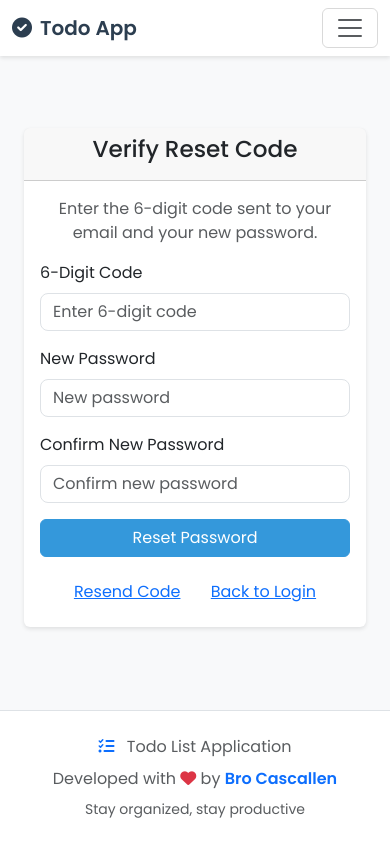
After one commit to cascallensteve/new-to-do-updated, a Django app: page /todos/password-reset/verify/ in a window 390 px wide. The commit adds this page. Run offline with Django 5.2, Linux system fonts and the light colour scheme; some libraries are stand-ins or nearby versions.

Commit message:
Implement 6-digit password reset functionality
- Add PasswordResetCode model for secure 6-digit codes
- Update CustomAccountAdapter to send reset codes via email
- Create password reset request and verification views
- Add responsive templates for password reset flow
- Update login template to use new password reset system
- Add URL patterns for password reset endpoints
- Create database migration for PasswordResetCode model

Amp-Thread: https://ampcode.com/threads/T-c902e4d4-cfe1-42a7-b4b5-6cca9529b027
Co-authored-by: Amp <amp@ampcode.com>

```diff
--- a/templates/account/login.html
+++ b/templates/account/login.html
@@ -122,7 +122,7 @@
         <div class="card-footer bg-light py-3">
           <div class="text-center">
             <p class="mb-2">
-              <a href="{% url 'account_reset_password' %}" class="text-decoration-none" style="color: #1a237e;">
+              <a href="{% url 'todoapp:password_reset_request' %}" class="text-decoration-none" style="color: #1a237e;">
                 <i class="fas fa-key me-1"></i>{% trans "Forgot Password?" %}
               </a>
             </p>
--- /dev/null
+++ b/templates/account/password_reset_verify.html
@@ -0,0 +1,71 @@
+{% extends 'base.html' %}
+{% load crispy_forms_tags %}
+
+{% block title %}Verify Reset Code - Todo App{% endblock %}
+
+{% block content %}
+<div class="container mt-5">
+    <div class="row justify-content-center">
+        <div class="col-md-6">
+            <div class="card">
+                <div class="card-header">
+                    <h3 class="text-center">Verify Reset Code</h3>
+                </div>
+                <div class="card-body">
+                    <p class="text-muted text-center">
+                        Enter the 6-digit code sent to your email and your new password.
+                    </p>
+
+                    <form method="post">
+                        {% csrf_token %}
+                        <div class="mb-3">
+                            <label for="{{ form.code.id_for_label }}" class="form-label">6-Digit Code</label>
+                            {{ form.code }}
+                            {% if form.code.errors %}
+                                <div class="text-danger">
+                                    {{ form.code.errors }}
+                                </div>
+                            {% endif %}
+                        </div>
+
+                        <div class="mb-3">
+                            <label for="{{ form.new_password1.id_for_label }}" class="form-label">New Password</label>
+                            {{ form.new_password1 }}
+                            {% if form.new_password1.errors %}
+                                <div class="text-danger">
+                                    {{ form.new_password1.errors }}
+                                </div>
+                            {% endif %}
+                        </div>
+
+                        <div class="mb-3">
+                            <label for="{{ form.new_password2.id_for_label }}" class="form-label">Confirm New Password</label>
+                            {{ form.new_password2 }}
+                            {% if form.new_password2.errors %}
+                                <div class="text-danger">
+                                    {{ form.new_password2.errors }}
+                                </div>
+                            {% endif %}
+                        </div>
+
+                        {% if form.non_field_errors %}
+                            <div class="alert alert-danger">
+                                {{ form.non_field_errors }}
+                            </div>
+                        {% endif %}
+
+                        <div class="d-grid">
+                            <button type="submit" class="btn btn-primary">Reset Password</button>
+                        </div>
+                    </form>
+
+                    <div class="text-center mt-3">
+                        <a href="{% url 'password_reset_request' %}" class="btn btn-link">Resend Code</a>
+                        <a href="{% url 'account_login' %}" class="btn btn-link">Back to Login</a>
+                    </div>
+                </div>
+            </div>
+        </div>
+    </div>
+</div>
+{% endblock %}
--- a/todoapp/urls.py
+++ b/todoapp/urls.py
@@ -37,4 +37,8 @@ urlpatterns = [
     path('api/stats/', views.TaskStatsAPIView.as_view(), name='task_stats_api'),
     path('api/notes/', views.NotesAPIView.as_view(), name='notes_api'),
     path('api/alerts/', views.AlertAPIView.as_view(), name='alerts_api'),
+
+    # Password reset with 6-digit codes
+    path('password-reset/', views.password_reset_request, name='password_reset_request'),
+    path('password-reset/verify/', views.password_reset_verify, name='password_reset_verify'),
 ]
--- a/todoapp/views.py
+++ b/todoapp/views.py
@@ -807,3 +807,83 @@ class AlertAPIView(LoginRequiredMixin, View):
             return f"{minutes} minute{'s' if minutes > 1 else ''} ago"
         else:
             return "Just now"
+
+# Password Reset Views
+from django.contrib.auth import get_user_model
+from .models import PasswordResetCode
+from .adapters import CustomAccountAdapter
+from django.contrib.auth.forms import SetPasswordForm
+
+User = get_user_model()
+
+class PasswordResetRequestForm(forms.Form):
+    email = forms.EmailField(
+        max_length=254,
+        widget=forms.EmailInput(attrs={'class': 'form-control', 'placeholder': 'Enter your email address'})
+    )
+
+class PasswordResetCodeForm(forms.Form):
+    code = forms.CharField(
+        max_length=6,
+        min_length=6,
+        widget=forms.TextInput(attrs={'class': 'form-control', 'placeholder': 'Enter 6-digit code'})
+    )
+    new_password1 = forms.CharField(
+        widget=forms.PasswordInput(attrs={'class': 'form-control', 'placeholder': 'New password'})
+    )
+    new_password2 = forms.CharField(
+        widget=forms.PasswordInput(attrs={'class': 'form-control', 'placeholder': 'Confirm new password'})
+    )
+
+    def clean(self):
+        cleaned_data = super().clean()
+        password1 = cleaned_data.get('new_password1')
+        password2 = cleaned_data.get('new_password2')
+
+        if password1 and password2 and password1 != password2:
+            raise forms.ValidationError("Passwords don't match")
+
+        return cleaned_data
+
+def password_reset_request(request):
+    if request.method == 'POST':
+        form = PasswordResetRequestForm(request.POST)
+        if form.is_valid():
+            email = form.cleaned_data['email']
+            try:
+                user = User.objects.get(email=email)
+                adapter = CustomAccountAdapter()
+                adapter.send_password_reset_code(user)
+                messages.success(request, f'Password reset code sent to {email}')
+                return redirect('password_reset_verify')
+            except User.DoesNotExist:
+                messages.error(request, 'No account found with that email address.')
+    else:
+        form = PasswordResetRequestForm()
+
+    return render(request, 'account/password_reset_request.html', {'form': form})
+
+def password_reset_verify(request):
+    if request.method == 'POST':
+        form = PasswordResetCodeForm(request.POST)
+        if form.is_valid():
+            code = form.cleaned_data['code']
+            new_password = form.cleaned_data['new_password1']
+
+            try:
+                reset_code = PasswordResetCode.objects.get(code=code, is_used=False)
+                if reset_code.is_valid():
+                    user = reset_code.user
+                    user.set_password(new_password)
+                    user.save()
+                    reset_code.use_code()
+                    messages.success(request, 'Password reset successful! You can now log in with your new password.')
+                    return redirect('account_login')
+                else:
+                    messages.error(request, 'Invalid or expired code.')
+            except PasswordResetCode.DoesNotExist:
+                messages.error(request, 'Invalid code.')
+    else:
+        form = PasswordResetCodeForm()
+
+    return render(request, 'account/password_reset_verify.html', {'form': form})
```
Also changed, not shown: templates/account/email/password_reset_code.html (added, +69 -0 lines), templates/account/password_reset_request.html (added, +44 -0 lines), todoapp/adapters.py (+39 -0 lines), todoapp/models.py (+39 -0 lines), todoapp/migrations/0005_passwordresetcode.py (added).
